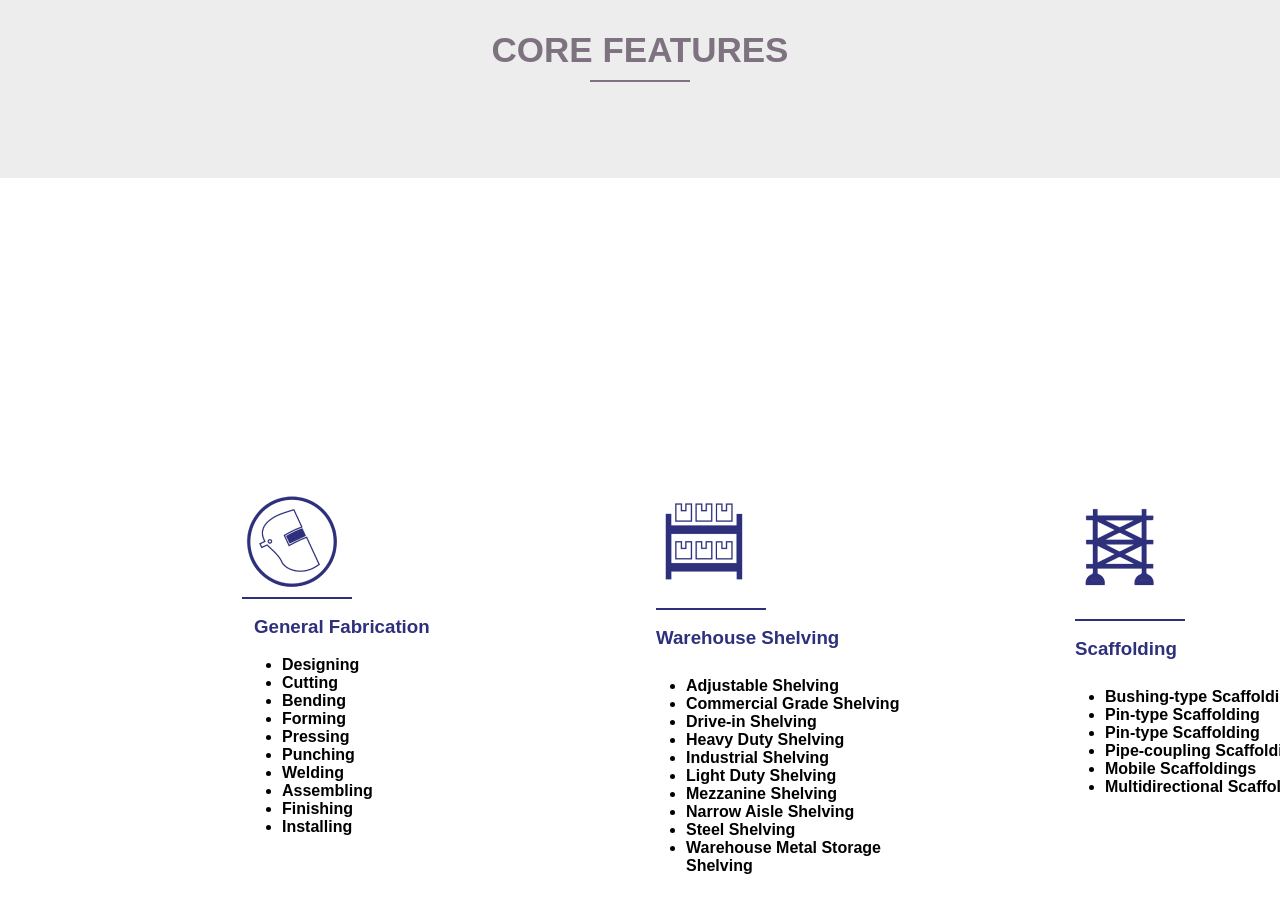
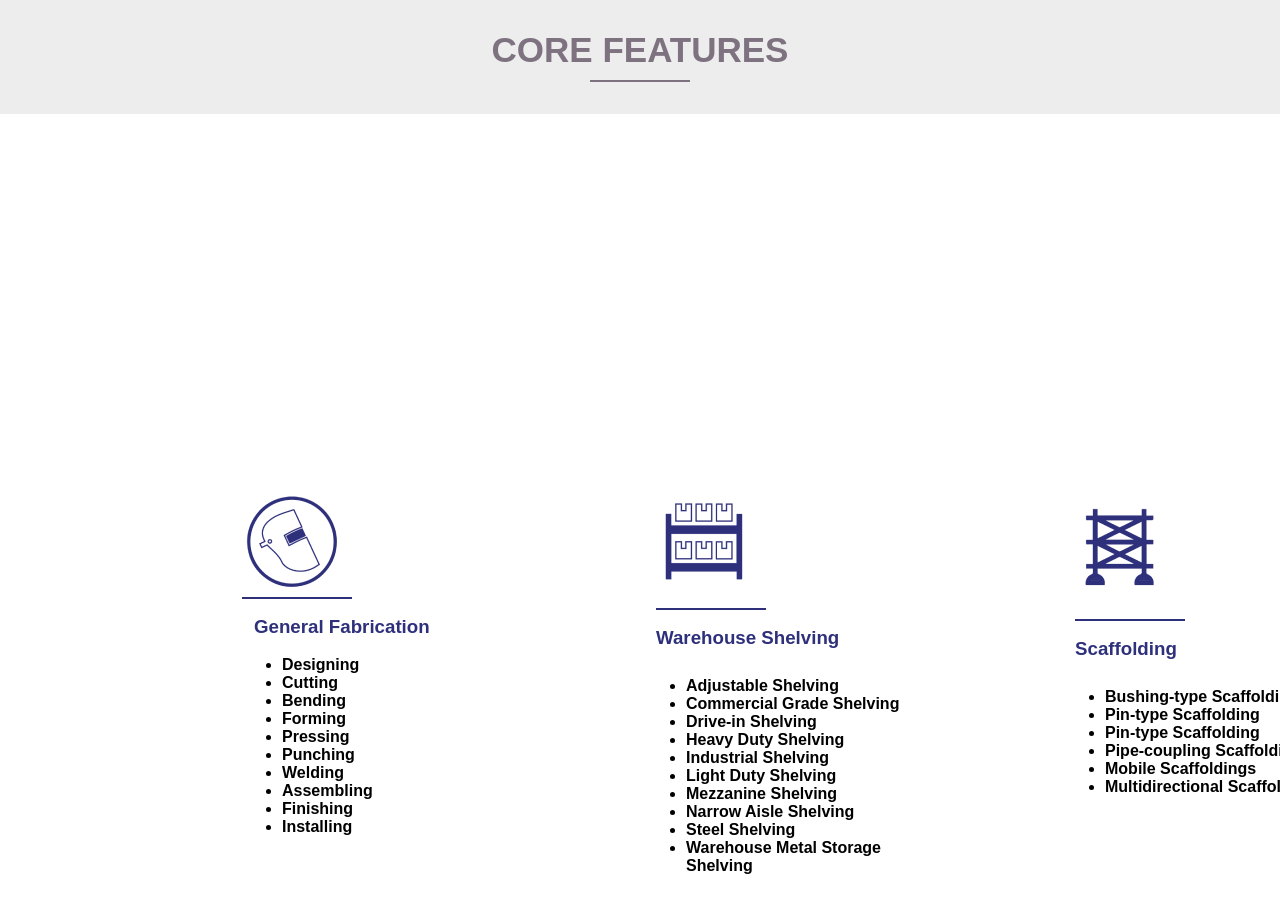
Before and after one commit to Usamaalikhan654/Habibullah-WB, a React (Create React App) app in the folder hepl-master/: page / in a window 1280 px wide. Shown: the part 952-1864 px from the top of the page. Built offline with nearby package versions, Linux system fonts and the light colour scheme.

Commit message:
1.8
version pushed

```diff
--- a/hepl-master/src/Pages/Home/Home.module.scss
+++ b/hepl-master/src/Pages/Home/Home.module.scss
@@ -184,10 +184,3 @@ margin-top: 300px;
 
 }
 }
-
-.Container {
-
-  padding: 2rem;
-  background-color: #ededed;
-
-}
```
